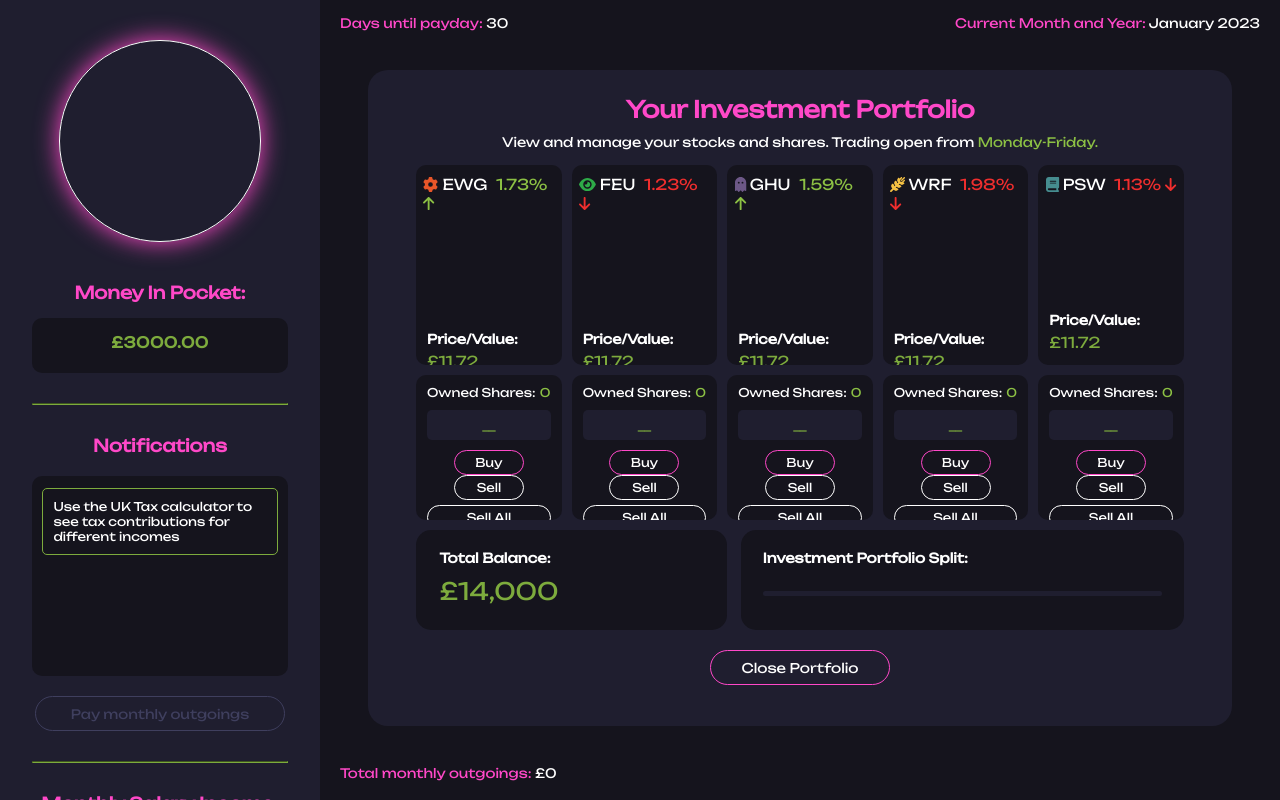
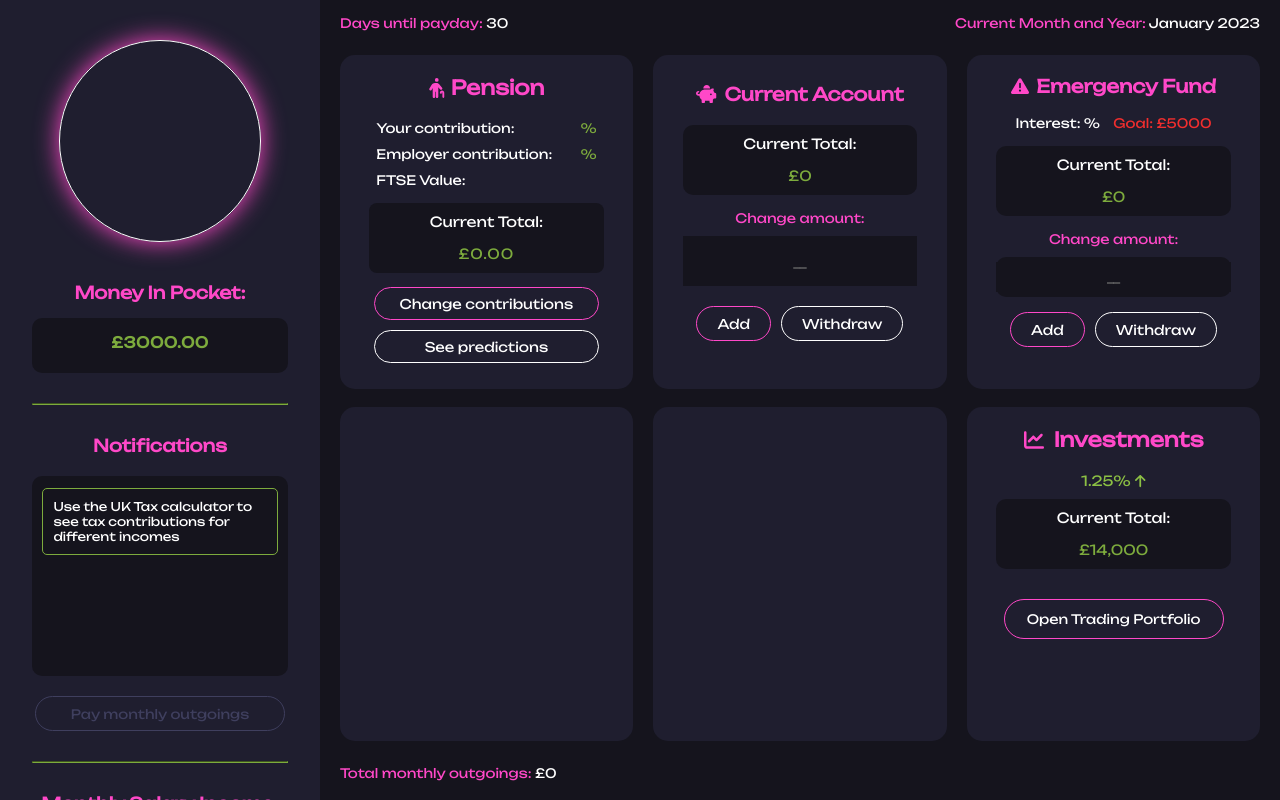
Before and after one commit to lucyscanlon/FinanceGame, a Vue app: page / in a window 1280 px wide. Built offline with nearby package versions, Linux system fonts and the light colour scheme.

Commit message:
visual design of interactive investment component created

```diff
--- a/src/components/MainGame/MainGameplayComponents/InvestmentPortfolioComponent.vue
+++ b/src/components/MainGame/MainGameplayComponents/InvestmentPortfolioComponent.vue
@@ -1,6 +1,22 @@
 <template>
-    <div class="pension-interactive-component-container maingameplay-flex-container">
-
+    <div class="maingameplay-flex-container">
+        <div class="pension-interactive-title-container">
+            <h1><font-awesome-icon icon="fa-solid fa-chart-line" />Investments</h1>
+        </div>
+        <div class="investments-percentage-gainloss-container">
+            <p class="colour-green">1.25%<font-awesome-icon icon="fa-solid fa-arrow-up" /></p>
+        </div>
+        <div class="investments-interactive-total-container">
+            <div class="currentaccount-total-text-container">
+                <p>Current Total:</p>
+            </div>
+            <div class="currentaccount-total-number-container">
+                <p>£14,000</p>
+            </div>
+        </div>
+        <div class="investments-openportfolio-button">
+            <button>Open Trading Portfolio</button>
+        </div>
     </div>
 </template>
 <script>
--- a/src/main.js
+++ b/src/main.js
@@ -25,6 +25,7 @@ import { faEye} from '@fortawesome/free-solid-svg-icons'
 import { faGhost } from '@fortawesome/free-solid-svg-icons'
 import { faWheatAwn } from '@fortawesome/free-solid-svg-icons'
 import { faBook } from '@fortawesome/free-solid-svg-icons'
+import { faChartLine } from '@fortawesome/free-solid-svg-icons'
 
 library.add(faMapPin)
 library.add(faArrowRight)
@@ -48,6 +49,7 @@ library.add(faEye)
 library.add(faGhost)
 library.add(faWheatAwn)
 library.add(faBook)
+library.add(faChartLine)
 
 const app = createApp(App);
 
--- a/src/store/MainGameChoicesStore.js
+++ b/src/store/MainGameChoicesStore.js
@@ -4,7 +4,7 @@ export const useMainGameplayNavigationStore = defineStore({
   id: "MainGameNavigationStore",
   state: () => ({
     mainGameComponentsUnlocked: 5,
-    currentPage: 9,
+    currentPage: 1,
   }),
   actions: {
     navigateToPage(num) {
--- a/src/styles/style.css
+++ b/src/styles/style.css
@@ -2747,3 +2747,57 @@ input[type="number"] {
   transition-duration: 0.5s;
   cursor: pointer;
 }
+
+.fa-chart-line {
+  padding-right: 10px;
+}
+
+.maingameplay-flex-container {
+  font-family: unbounded-reg;
+}
+
+.investments-percentage-gainloss-container {
+  width: 60%;
+  margin: 0 auto;
+  text-align: center;
+  padding-top: 20px;
+  font-size: 14px;
+}
+
+.investments-interactive-total-container {
+  width: 80%;
+  margin: 0 auto;
+  height: 70px;
+  background-color: #15141d;
+  margin-top: 10px;
+  border-radius: 10px;
+}
+
+.investments-percentage-gainloss-container .fa-arrow-up {
+  padding-left: 5px;
+}
+
+.investments-openportfolio-button {
+  width: 80%;
+  margin: 0 auto;
+  text-align: center;
+  padding-top: 30px;
+}
+
+.investments-openportfolio-button button {
+  background-color: #1f1e2f;
+  height: 40px;
+  border: solid #ff48c8 1.5px;
+  width: 220px;
+  border-radius: 20px;
+  color: white;
+  font-family: unbounded-reg;
+  font-size: 13px;
+  transition-duration: 0.5s;
+}
+
+.investments-openportfolio-button button:hover {
+  background: #ff48c8;
+  transition-duration: 0.5s;
+  cursor: pointer;
+}
```
